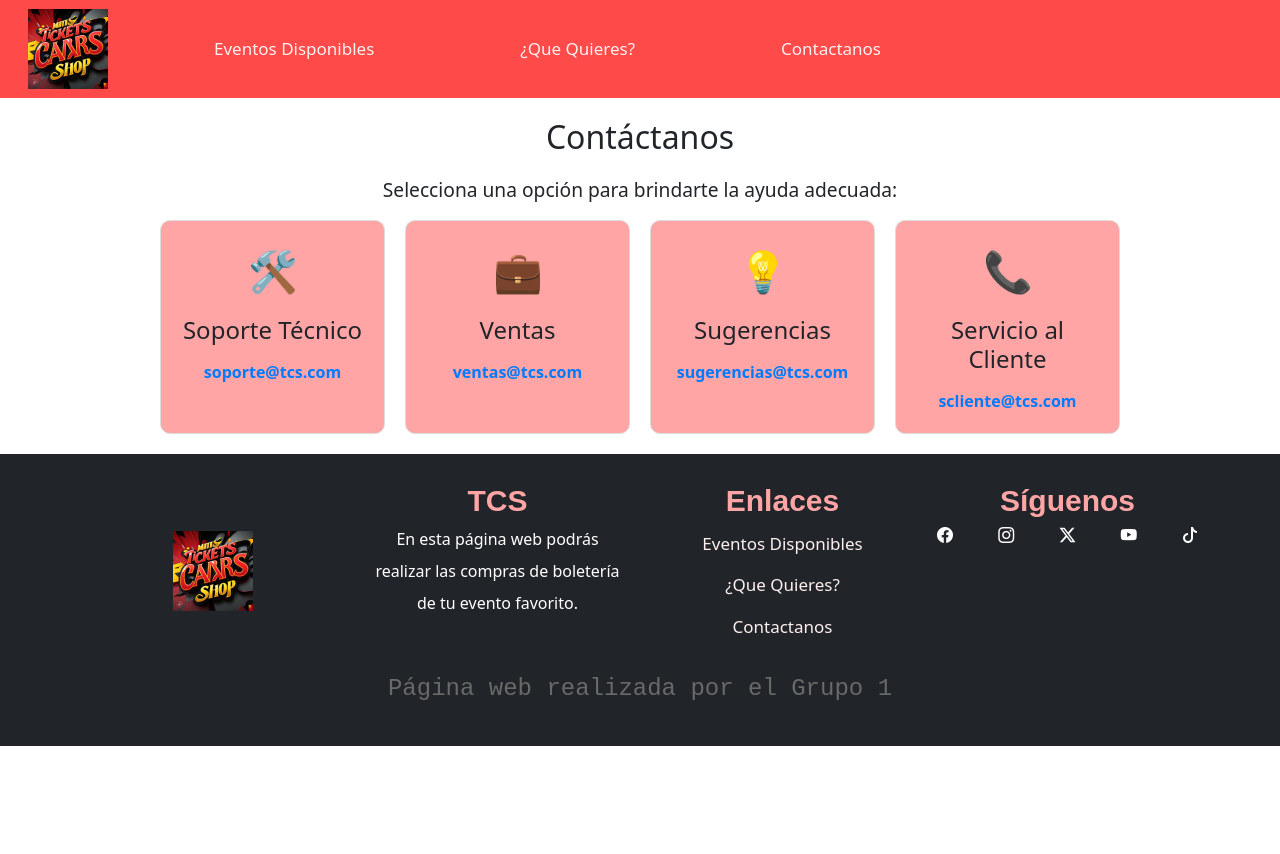
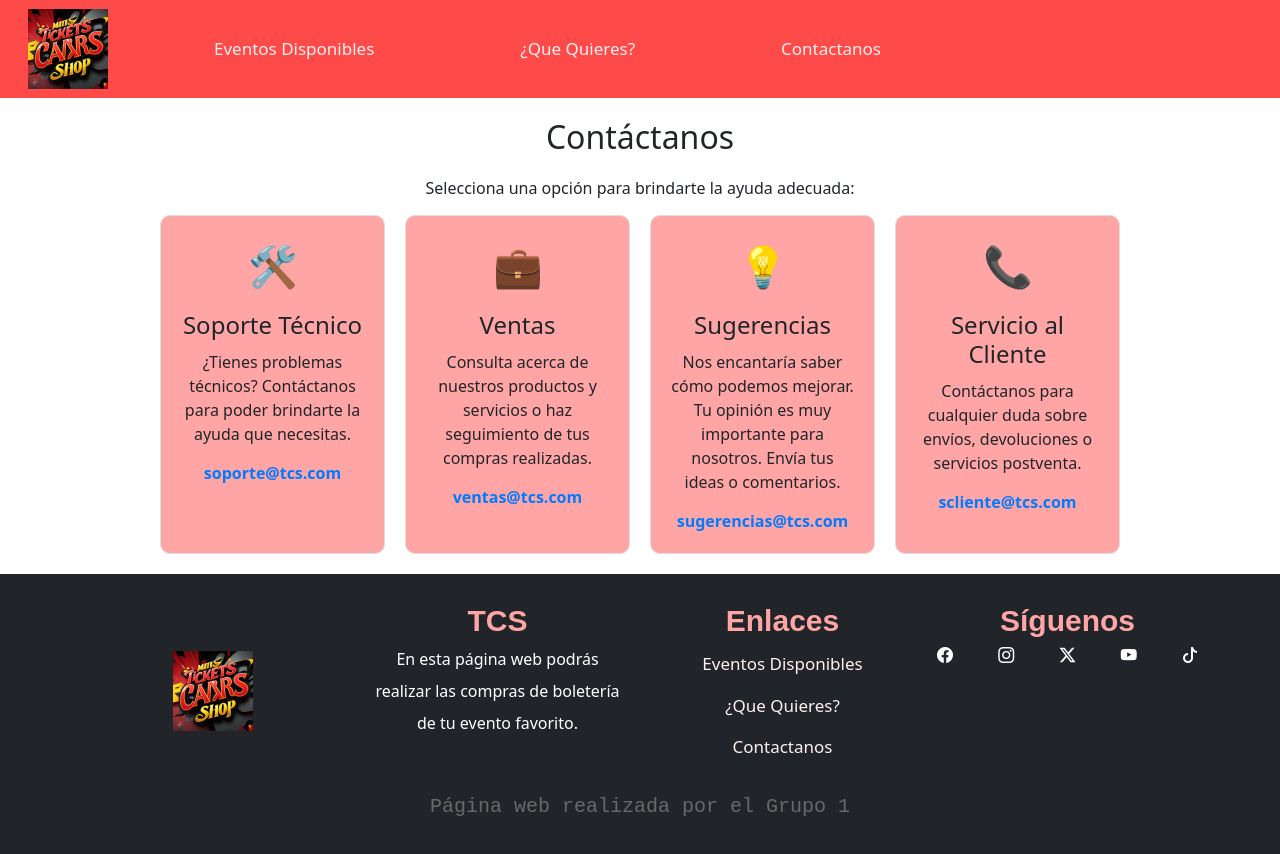
Before and after one commit to crojasp1/proyecto_tcs, a React (Create React App) app in the folder front-react/tcs/: page /Contactanos in a window 1280 px wide. Shown: the top 854 px of the page. Before the commit the page ends 800 px from the top, so only its background shows below. Built offline with nearby package versions, Linux system fonts and the light colour scheme.

Commit message:
Correción de la descripción

```diff
--- a/front-react/tcs/src/components/Main4.js
+++ b/front-react/tcs/src/components/Main4.js
@@ -5,25 +5,25 @@ const Contactanos = () => {
     const opcionesContacto = [
         {
             title: 'Soporte Técnico',
-            desc: '¿Tienes problemas técnicos? Contáctanos para poder brindarte la ayuda que necesitas.',
+            description: '¿Tienes problemas técnicos? Contáctanos para poder brindarte la ayuda que necesitas.',
             icon: '🛠️',
             email: 'soporte@tcs.com'
         },
         {
             title: 'Ventas',
-            desc: 'Consulta acerca de nuestros productos y servicios o haz seguimiento de tus compras realizadas.',
+            description: 'Consulta acerca de nuestros productos y servicios o haz seguimiento de tus compras realizadas.',
             icon: '💼',
             email: 'ventas@tcs.com'
         },
         {
             title: 'Sugerencias',
-            desc: 'Nos encantaría saber cómo podemos mejorar. Tu opinión es muy importante para nosotros. Envía tus ideas o comentarios.',
+            description: 'Nos encantaría saber cómo podemos mejorar. Tu opinión es muy importante para nosotros. Envía tus ideas o comentarios.',
             icon: '💡',
             email: 'sugerencias@tcs.com'
         },
         {
             title: 'Servicio al Cliente',
-            desc: 'Contáctanos para cualquier duda sobre envíos, devoluciones o servicios postventa.',
+            description: 'Contáctanos para cualquier duda sobre envíos, devoluciones o servicios postventa.',
             icon: '📞',
             email: 'scliente@tcs.com'
         }
--- a/front-react/tcs/src/styles/Main4.css
+++ b/front-react/tcs/src/styles/Main4.css
@@ -12,7 +12,7 @@ h2 {
 }
 
 p {
-    font-size: 1.2em;
+    font-size: 1em;
     margin-bottom: 30px;
 }
 
```
